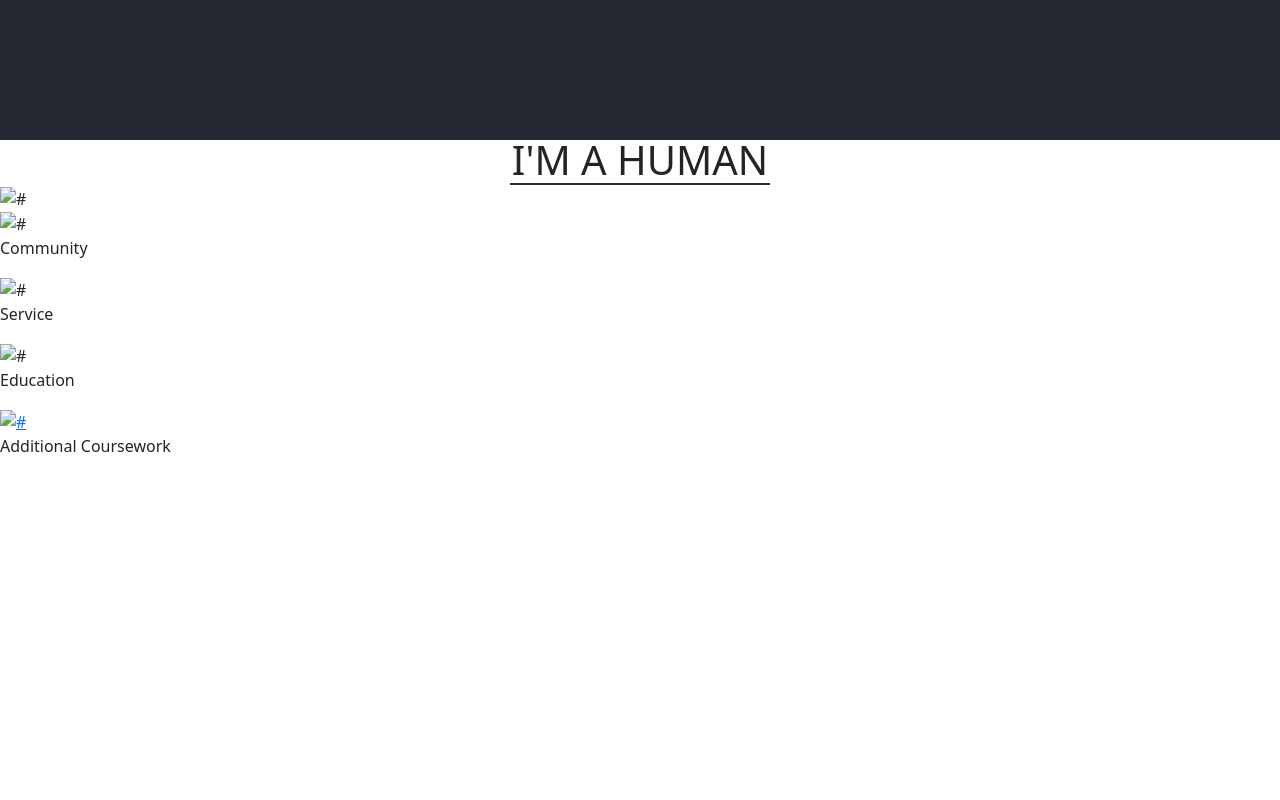
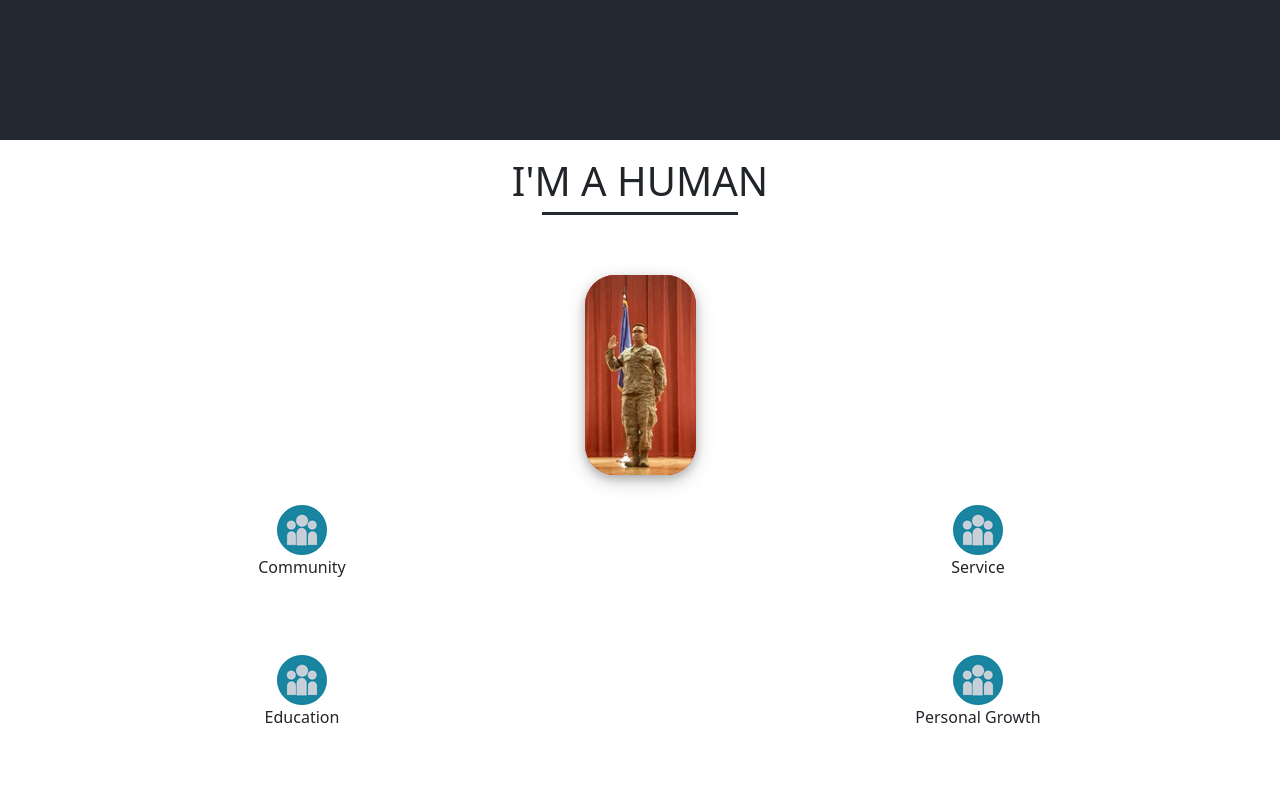
Before and after one commit to DanielOmarZavala/DanielOmarZavala.github.io, a plain HTML site: page index.html in a window 1280 px wide. Shown: the part 660-1460 px from the top of the page. Drawn offline with nearby package versions, Linux system fonts and the light colour scheme.

Commit message:
updated index.html, style.css, /img added stylilng and images to the human page

```diff
--- a/index.html
+++ b/index.html
@@ -56,27 +56,33 @@
     </section>
 
     <!-- I'M A HUMAN PAGE -->
-    <section id="human-parent" class="row d-flex align-content-start">
+    <section id="human-parent" class="row d-flex justify-content-center align-content-start">
 
         <div id="human-h1-parent" class="col-12 d-flex justify-content-center align-items-center">
             <h1 id="human-h1">I'M A HUMAN</h1>
         </div>
 
+        <!-- HEADER BOTTOM BORDER -->
         <div id="human-h1-bottom-border-parent" class="col-12 row d-flex justify-content-center">
             <div id="human-h1-bottom-border" class="col-12"></div>
         </div>
 
         <!-- PERSONAL MILITARY PICTURE -->
+        <div id="human-picture-parent" class="col-12 d-flex justify-content-center">
             <div>
-            <img src="#" alt="#">
+                <img src="img/staff-promotion.png" alt="Daniel Standing In Uniform" style="border-radius: 30px">
+            </div>
         </div>
 
+        <!-- COMMUNITY & SERVICE PARENT -->
+        <div id="human-community-service-parent" class="row d-flex justify-content-between">
+
             <!-- ICON/SCHOOL PARENT DIV -->
-        <div>
-            <div>
-                <img src="#" alt="#">
+            <div class="col-6 row d-flex justify-content-center">
+                <div class="col-12 d-flex justify-content-center human-icon-parent">
+                    <img id="human-icon-community" src="img/50x50%20Community.png" alt="#">
                 </div>
-            <div>
+                <div class="col-12 d-flex justify-content-center">
                     <p>
                         Community
                     </p>
@@ -84,23 +90,27 @@
             </div>
 
             <!-- ICON/DEGREE PARENT DIV -->
-        <div>
-            <div>
-                <img src="#" alt="#">
+            <div class="col-6 row d-flex justify-content-center">
+                <div class="col-12 d-flex justify-content-center human-icon-parent">
+                    <img id="human-icon-service" src="img/50x50%20Community.png" alt="#">
                 </div>
-            <div>
+                <div class="col-12 d-flex justify-content-center">
                     <p>
                         Service
                     </p>
                 </div>
             </div>
+        </div>
+
+        <!-- EDUCATION & GROWTH PARENT -->
+        <div id="human-education-growth-parent" class="row d-flex justify-content-between">
 
             <!-- ICON/DATE & GPA PARENT DIV -->
-        <div>
-            <div>
-                <img src="#" alt="#">
+            <div class="col-6 row d-flex justify-content-center">
+                <div class="col-12 d-flex justify-content-center human-icon-parent">
+                    <img id="human-icon-education" src="img/50x50%20Community.png" alt="#">
                 </div>
-            <div>
+                <div class="col-12 d-flex justify-content-center">
                     <p>
                         Education
                     </p>
@@ -108,14 +118,15 @@
             </div>
 
             <!-- ICON/ADDITIONAL COURSEWORK PARENT DIV -->
-        <div>
-            <div>
-                <a href="#"><img src="#" alt="#"></a>
+            <div class="col-6 row d-flex justify-content-center">
+                <div class="col-12 d-flex justify-content-center human-icon-parent">
+                    <img id="human-icon-growth" src="img/50x50%20Community.png" alt="#">
                 </div>
-            <div>
+                <div class="col-12 d-flex justify-content-center">
                     <p>
-                    Additional Coursework
+                        Personal Growth
                     </p>
+                </div>
             </div>
         </div>
     </section>
--- a/style.css
+++ b/style.css
@@ -13,6 +13,9 @@ html, body {
     height: 100vh;
     /*background-color: #4C5C68;*/
     background-color: #252934;
+    color: #FFFFFF;
+    font-family: 'Raleway', sans-serif;
+    font-weight: 300;
 }
 
 #human-parent {
@@ -39,17 +42,13 @@ html, body {
 }
 
 /* LANDING PAGE */
-#landing-parent {
-    color: #FFFFFF;
-    font-family: 'Raleway', sans-serif;
-    font-weight: 300;
-}
 
-#landing-name-span {
+/*#landing-name-span {
     color: darkred;
-}
+}*/
 
 #landing-h1 {
+    width: 80%;
     padding: 0;
     margin: 8px;
     font-size: 60px;
@@ -57,21 +56,21 @@ html, body {
 
 #landing-div-p {
     padding: 0;
-    width: 100%;
+    width: 80%;
 }
 
 #landing-p1 {
     padding: 0;
     margin: 0;
     width: 100%;
-    font-size: 23px;
+    font-size: 19px;
 }
 
 #landing-p2 {
     padding: 0;
     margin: 0;
     width: 100%;
-    font-size: 23px;
+    font-size: 19px;
 }
 
 #landing-div-button-parent {
@@ -91,27 +90,58 @@ html, body {
 
 /* I'M A HUMAN PAGE */
 #human-h1-parent {
+    height: 50px;
     padding: 0;
-    margin: 0;
-    height: 40px;
+    margin: 20px 0 0 0;
 }
 
 #human-h1 {
-    width: 30%;
+    width: 100%;
     padding: 0;
+    margin: 0 0 8px 0;
     text-align: center;
-    margin: 0;
+
 }
 
 #human-h1-bottom-border-parent {
+    height: 5px;
     padding: 0;
-    margin: 0;
-    height: 5px;
+    margin: 0 0 60px 0;
 }
 
 #human-h1-bottom-border {
-    width: 20%;
-    border-bottom: 2px solid #252934;
+    width: 15%;
+    border-bottom: 3px solid #252934;
+}
+
+#human-picture-parent {
+    height: 200px;
+    width: 111px;
+    background: red;
+    border-radius: 30px;
+    box-shadow: 0 4px 8px 0 rgba(0, 0, 0, 0.2), 0 6px 20px 0 rgba(0, 0, 0, 0.19);
+
+}
+
+.human-icon-parent {
+    height: 50px;
+    width: 50px;
+    background: red;
+}
+
+#human-community-service-parent {
+    margin: 30px 0 0 0;
+    padding: 0;
+}
+
+#human-icon-community {
+
+}
+
+#human-education-growth-parent {
+    margin: 60px 0 0 0;
+    padding: 0;
+
 }
 
 /* FOOTER */
```
Also changed, not shown: img/50x50 Community edited.png (added), img/50x50 Community.png (added), img/staff-promotion.png (added), 1 other file. Lines whose indentation alone changed are shown as unchanged.
